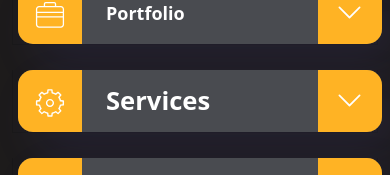
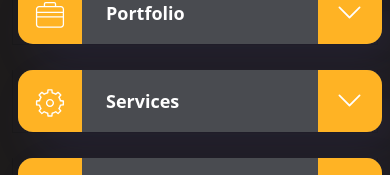
Before and after one commit to ShivamWagh181/Portfolio, a plain HTML site: page index.html in a window 390 px wide. Shown: the part 886-1061 px from the top of the page. Drawn offline with nearby package versions, Linux system fonts and the light colour scheme.

Commit message:
Update responsive-style.css

```diff
--- a/CSS/responsive-style.css
+++ b/CSS/responsive-style.css
@@ -3,7 +3,7 @@
 
     /* Services */
     .services_wrapper h3{
-        font-size: 1.6rem;
+        font-size: -1.4rem;
 
     }
     .services_wrapper .card{
```
